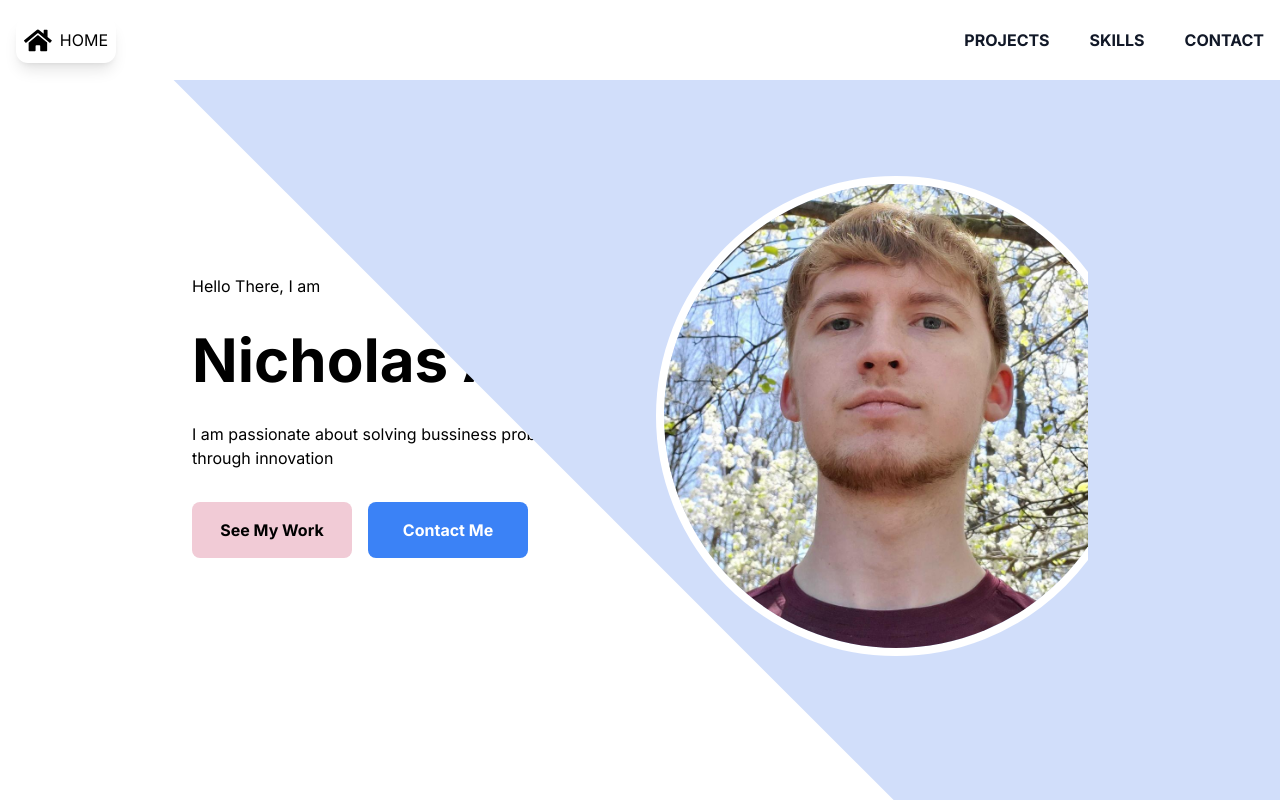
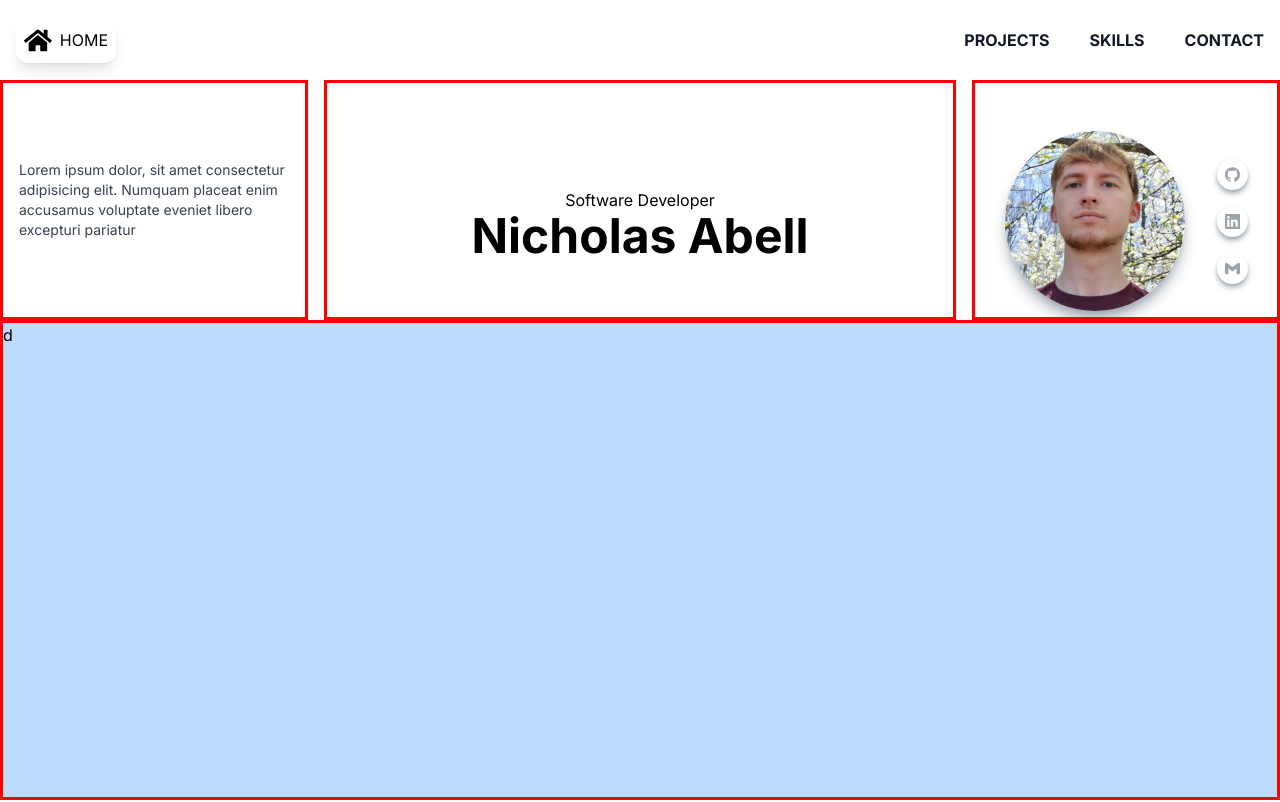
Before and after one commit to Nicholas-Abell/portfolio_V3, a Next.js app: page / in a window 1280 px wide. Shown: the top 802 px of the page. Built offline with nearby package versions, Linux system fonts and the light colour scheme.

Commit message:
hero layout for title/ animations

```diff
--- a/components/hero/Hero.tsx
+++ b/components/hero/Hero.tsx
@@ -1,47 +1,69 @@
 "use client";
 import React from "react";
 import Image from "next/image";
-import profileImage from "../../public/profile.png";
 import { motion } from "framer-motion";
 import FramerMotionWrapper from "../shared/FramerMotionWrapper";
+import { SiGithub, SiGmail, SiLinkedin } from "react-icons/si";
+import Link from "next/link";
 
 type HeroProps = {};
 
 const Hero: React.FC<HeroProps> = () => {
   return (
-    <section className="w-full min-h-screen grid md:grid-cols-2 items-center gap-8 mx-auto px-2.5 md:px-48 pt-8 relative overflow-hidden">
-      <div className="bg-[#d1defa] w-[1600px] h-[900px] absolute bottom-60 right-[-360px] rotate-45" />
-      <motion.div
-        initial={{ opacity: 0, scale: 0.5 }}
-        animate={{ opacity: 1, scale: 1 }}
-        transition={{ duration: 0.5 }}
-        className="flex flex-col justify-center gap-8"
-      >
-        <p>Hello There, I am</p>
-        <h1 className="text-4xl md:text-6xl font-bold">Nicholas Abell</h1>
-        <p>
-          I am passionate about solving bussiness problems through innovation
-        </p>
-        <div className="grid grid-cols-2 items-center gap-4 pr-24">
-          <button className="bg-[#f1cbd6] hover:bg-[#f5eef0] ease-out duration-200 p-4 rounded-lg font-bold">
-            See My Work
-          </button>
-          <button className="bg-blue-500 text-white hover:bg-blue-200 ease-out duration-200 p-4 rounded-lg font-bold">
-            Contact Me
-          </button>
+    <section className="w-full h-screen pt-20 grid grid-rows-3">
+      <div className="grid grid-cols-4 gap-4 row-span-1">
+        <FramerMotionWrapper
+          variant="fromLeft"
+          className="test flex items-center py-12 text-sm text-gray-700 col-span-1 px-4"
+        >
+          <p>
+            Lorem ipsum dolor, sit amet consectetur adipisicing elit. Numquam
+            placeat enim accusamus voluptate eveniet libero excepturi pariatur
+          </p>
+        </FramerMotionWrapper>
+        <div className="test flex justify-end items-center pt-12 col-span-2">
+          <div className="w-full mx-auto flex flex-col justify-center items-center">
+            <p>Software Developer</p>
+            <h1 className="text-4xl lg:text-5xl font-bold">Nicholas Abell</h1>
+          </div>
         </div>
-      </motion.div>
-      <div>
-        <FramerMotionWrapper variant="fromRight">
-          <div className="relative w-[320px] md:h-[480px] h-[320px] md:w-[480px]">
+        <FramerMotionWrapper
+          variant="fromRight"
+          className="flex items-start justify-center test pt-12 col-span-1"
+        >
+          <div className="flex items-center gap-8">
             <Image
-              src={profileImage}
-              alt="profileImage"
-              fill
-              className="object-fill rounded-full border-8 border-white"
+              width={180}
+              height={120}
+              src="/profile.png"
+              alt="profile"
+              className="rounded-full shadow-lg shadow-gray-400"
             />
+            <div className="grid grid-cols-1 gap-4 text-gray-400">
+              <Link
+                className="hover:text-black rounded-full shadow-md shadow-gray-400 hover:shadow-purple-300 duration-200 ease-in-out p-2 flex justify-center items-center"
+                href="/"
+              >
+                <SiGithub size={15} />
+              </Link>
+              <Link
+                className="hover:text-black rounded-full shadow-md shadow-gray-400 hover:shadow-purple-300 duration-200 ease-in-out p-2 flex justify-center items-center"
+                href="/"
+              >
+                <SiLinkedin size={15} />
+              </Link>
+              <Link
+                className="hover:text-black rounded-full shadow-md shadow-gray-400 hover:shadow-purple-300 duration-200 ease-in-out p-2 flex justify-center items-center"
+                href="/"
+              >
+                <SiGmail size={15} />
+              </Link>
+            </div>
           </div>
         </FramerMotionWrapper>
+      </div>
+      <div className="bg-blue-200 row-span-2 test">
+        <p>d</p>
       </div>
     </section>
   );
```
